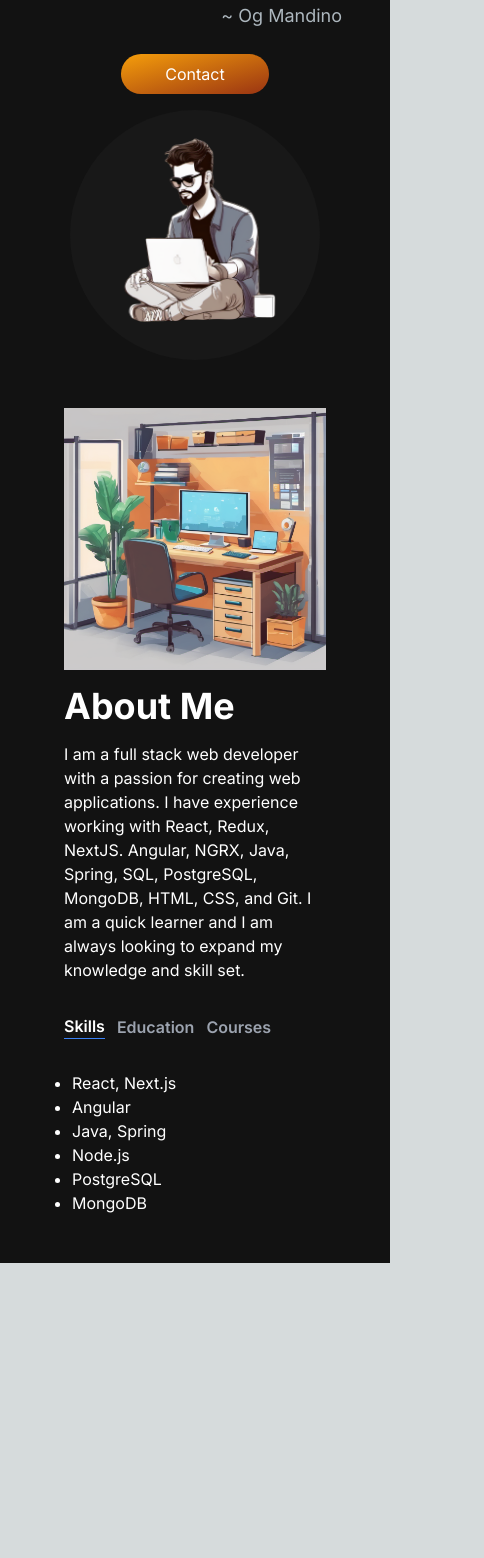
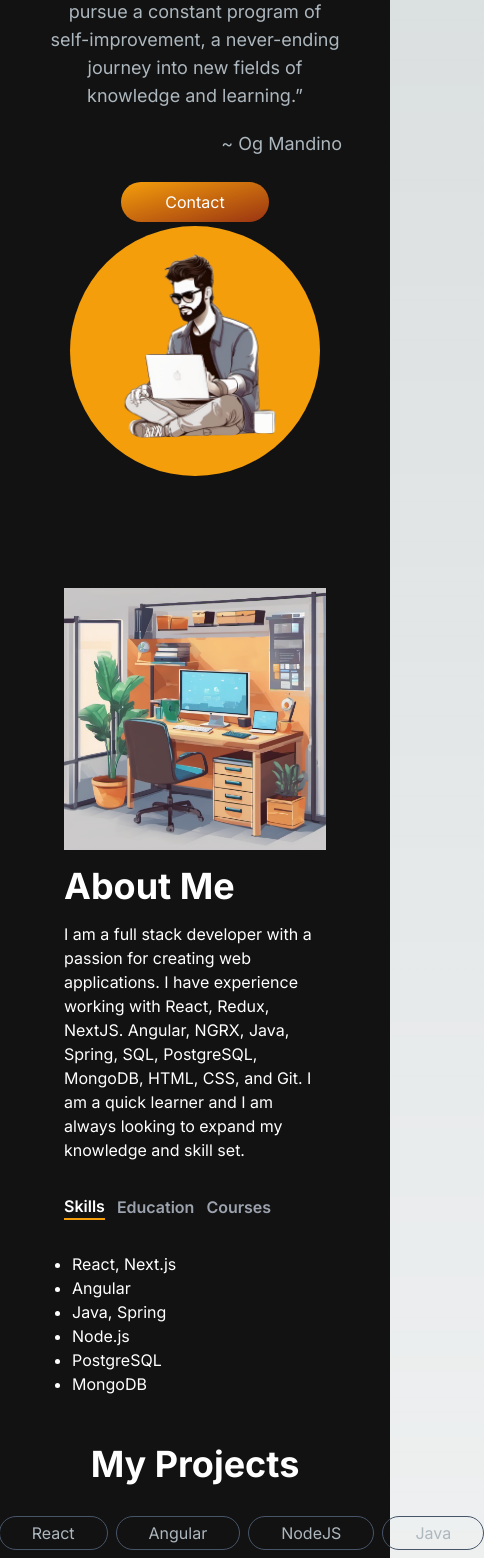
Before and after one commit to lenoox/portfolio, a Next.js app: page / in a window 390 px wide. Shown: the part 430-1988 px from the top of the page, 484 px wide, since content can reach past the window. Before the commit the page ends 1693 px from the top, so only its background shows below. Built offline with nearby package versions, Linux system fonts and the light colour scheme.

Commit message:
add projects section

```diff
--- a/src/app/components/AboutSection.tsx
+++ b/src/app/components/AboutSection.tsx
@@ -62,7 +62,7 @@ const AboutSection = () => {
                 <div className="mt-4 md:mt-0 text-left flex flex-col h-full">
                     <h2 className="text-4xl font-bold text-white mb-4">About Me</h2>
                     <p className="text-white text-base md:text-lg">
-                        I am a full stack web developer with a passion for creating web applications.
+                        I am a full stack developer with a passion for creating web applications.
                         I have experience working with React, Redux, NextJS. Angular, NGRX, Java, Spring, SQL,
                         PostgreSQL, MongoDB, HTML, CSS, and Git. I am a quick learner and I am always
                         looking to expand my knowledge and skill set.
--- a/src/app/components/HeroSection.tsx
+++ b/src/app/components/HeroSection.tsx
@@ -4,9 +4,9 @@ import Image from "next/image"
 import {TypeAnimation} from "react-type-animation";
 const HeroSection = ()=> {
     return (
-        <section className="grid grid-cols-1 lg:grid-cols-12 my-4">
+        <section className="grid grid-cols-1 lg:grid-cols-12 my-20">
             <div className="col-span-7 place-self-center place-items-center text-center sm:text-left grid lg:place-items-start">
-            <h1 className="text-white max-w-2xl mb-4 lg:text-6xl text-4xl font-extrabold">
+            <h1 className="text-white max-w-2xl my-5 lg:text-6xl text-4xl font-extrabold">
                 <span className="text-transparent bg-clip-text  bg-gradient-to-r from-amber-300 to-orange-600">Hello, I'm{" "}</span>
                 <div>
                     <TypeAnimation
@@ -25,7 +25,7 @@ const HeroSection = ()=> {
                 </div>
             </h1>
             <div>
-                <p className="text-[#ADB7BE] text-lg  lg:text-xl">
+                <p className="text-[#ADB7BE] text-lg my-5 lg:text-xl">
                     “In order to be knowledgeable in these changing times, we must pursue a constant program of self-improvement, a never-ending journey into new fields of knowledge and learning.”
                 </p>
                 <div  className="text-[#ADB7BE] text-lg mb-6 lg:text-xl text-right">~ Og Mandino</div>
@@ -34,8 +34,8 @@ const HeroSection = ()=> {
                 <button className="px-9 py-2 w-full text-md sm:w-fit  rounded-full mr-4 bg-gradient-to-br from-amber-500 to-orange-800 hover:bg-slate-200 text-white">Contact</button>
             </div>
             </div>
-            <div className="col-span-5 place-self-center mt-4 lg:mt-0">
-                <div className="rounded-full bg-[#181818] w-[250px] h-[250px] lg:w-[250px] lg:h-[250px] relative">
+            <div className="col-span-5 place-self-center mt-1 lg:mt-0">
+                <div className="rounded-full bg-amber-500  w-[250px] h-[250px] lg:w-[290px] lg:h-[290px] relative">
                     <Image src="/images/avatar.png" className="absolute transform -translate-x-1/2 -translate-y-1/2 top-1/2 left-1/2" width={300} height={300} alt="avatar image"/>
                 </div>
             </div>
--- /dev/null
+++ b/src/app/components/ProjectCard.tsx
@@ -0,0 +1,40 @@
+import React from "react";
+import Image from "next/image";
+import { CodeBracketIcon, EyeIcon } from "@heroicons/react/24/outline";
+import Link from "next/link";
+
+const ProjectCard = ({ sourceCode,imgUrl, title, description }) => {
+    return (
+        <div>
+            <div
+                className="group rounded-t-xl h-52 md:h-72 bg-center relative overflow-hidden"
+                src={imgUrl}
+                alt={title}
+                width={300}
+                height={200}
+                style={{ background: `url(${imgUrl})`, backgroundSize: "cover" }}
+            >
+                <div className="overlay absolute top-0 left-0 w-full h-full bg-[#181818] bg-opacity-0 hidden group-hover:flex group-hover:bg-opacity-80 transition-all duration-500 items-center justify-center">
+                    {/*<Link*/}
+                    {/*    href="/"*/}
+                    {/*    className="h-14 w-14 border-2 relative rounded-full border-[#ADB7BE] hover:border-white mr-4 group/link"*/}
+                    {/*>*/}
+                    {/*    <EyeIcon className="h-10 w-10 text-[#ADB7BE] group-hover/link:text-white absolute top-1/2 left-1/2 transform -translate-x-1/2 -translate-y-1/2" />*/}
+                    {/*</Link>*/}
+                    <Link
+                        href={sourceCode}
+                        className="h-14 w-14 border-2 relative rounded-full border-[#ADB7BE] hover:border-white group/link"
+                    >
+                        <CodeBracketIcon className="h-10 w-10 text-[#ADB7BE] group-hover/link:text-white absolute top-1/2 left-1/2 transform -translate-x-1/2 -translate-y-1/2" />
+                    </Link>
+                </div>
+            </div>
+            <div className="bg-[#181818] rounded-b-xl py-6 px-4 text-white">
+                <h5 className="font-lg font-semibold">{title}</h5>
+                <p className="text-[#ADB7BE]">{description}</p>
+            </div>
+        </div>
+    );
+};
+
+export default ProjectCard;
--- /dev/null
+++ b/src/app/components/ProjectTag.tsx
@@ -0,0 +1,18 @@
+import React from "react";
+
+const ProjectTag = ({ name, onClick, isSelected }) => {
+    const buttonStyles = isSelected
+        ? "text-white border-amber-500"
+        : "text-[#ADB7BE] border-slate-600 hover:border-white";
+
+    return (
+        <button
+            onClick={() => onClick(name)}
+            className={`border rounded-full mb-8 px-8 py-1 text-md md:text-xl cursor-pointer ${buttonStyles}`}
+        >
+            {name}
+        </button>
+    );
+};
+
+export default ProjectTag;
--- /dev/null
+++ b/src/app/components/ProjectsSection.tsx
@@ -0,0 +1,99 @@
+"use client";
+import React, { useState } from "react";
+import ProjectCard from "./ProjectCard";
+import ProjectTag from "./ProjectTag";
+
+const projectsData = [
+    {
+        id: 1,
+        title: "Portfolio Website",
+        description: "Next.JS, Tailwind",
+        image: "/images/projects/portfolio.png",
+        sourceCode: "https://github.com/lenoox/portfolio",
+        tag: ["All", "React"],
+    },
+    {
+        id: 2,
+        title: "Media Tracker",
+        description: "React 18, Unit test, React Testing Library/Jest, Tailwind CSS",
+        sourceCode: "https://github.com/lenoox/media-tracker",
+        image: "/images/projects/media-tracker.png",
+        tag: ["All", "React"],
+    },
+    {
+        id: 3,
+        title: "HR-Talent",
+        description: "Angular, State management, NodeJS, Nest.JS, PostgreSQL",
+        sourceCode: "https://github.com/lenoox?tab=repositories&q=hr-talent&type=&language=&sort=",
+        image: "/images/projects/Hr-Talent.png",
+        tag: ["All", "Angular","NodeJS"],
+    },
+    {
+        id: 4,
+        title: "ProMusic",
+        description: "Angular, Java, Spring, PostgreSQL",
+        sourceCode: "https://github.com/lenoox?tab=repositories&q=promusic&type=&language=&sort=",
+        image: "/images/projects/ProMusic.jpg",
+        tag: ["All", "Angular", "Java"],
+    },
+];
+const ProjectsSection = () => {
+    const [tag, setTag] = useState("All");
+
+    const filteredProjects = projectsData.filter((project) =>
+        project.tag.includes(tag)
+    );
+
+    const handleTagChange = (newTag) => {
+        console.log(newTag);
+        setTag(newTag);
+    };
+
+    return (
+        <>
+            <h2 className="text-center text-4xl font-bold text-white mt-4 mb-8 md:mb-12">
+                My Projects
+            </h2>
+            <div className="flex flex-row justify-center items-center gap-2 text-white my-6">
+                <ProjectTag
+                    name="All"
+                    onClick={handleTagChange}
+                    isSelected={tag === "All"}
+                />
+                <ProjectTag
+                    name="React"
+                    onClick={handleTagChange}
+                    isSelected={tag === "React"}
+                />
+                <ProjectTag
+                    name="Angular"
+                    onClick={handleTagChange}
+                    isSelected={tag == "Angular"}
+                />
+                <ProjectTag
+                    name="NodeJS"
+                    onClick={handleTagChange}
+                    isSelected={tag == "NodeJS"}
+                />
+                <ProjectTag
+                    name="Java"
+                    onClick={handleTagChange}
+                    isSelected={tag == "Java"}
+                />
+            </div>
+            <div className="grid md:grid-cols-2 gap-8 md:gap-12">
+                {filteredProjects.map((project, index) => (
+                    <ProjectCard
+                        key={project.id}
+                        title={project.title}
+                        description={project.description}
+                        imgUrl={project.image}
+                        sourceCode={project.sourceCode}
+                    />
+                ))}
+            </div>
+        </>
+    );
+};
+
+export default ProjectsSection;
--- a/src/app/components/TabButton.tsx
+++ b/src/app/components/TabButton.tsx
@@ -2,7 +2,7 @@ import React from "react";
 
 const TabButton = ({ active, selectTab, children }) => {
     const buttonClasses = active
-        ? "text-white border-blue-500 border-b"
+        ? "text-white border-amber-500 border-b-2"
         : "text-gray-400";
 
     return (
--- a/src/app/page.tsx
+++ b/src/app/page.tsx
@@ -2,17 +2,17 @@ import HeroSection from "@app/components/HeroSection";
 import React from "react";
 import Navbar from "@app/components/Navbar";
 import AboutSection from "@app/components/AboutSection";
+import ProjectsSection from "@app/components/ProjectsSection";
 
 export default function Home() {
   return (
       <main className="flex min-h-screen flex-col bg-[#121212]">
-          <main className="flex min-h-screen flex-col bg-[#121212]">
-              <Navbar />
-              <div className="container mx-auto mt-24 px-12 py-4">
-                  <HeroSection />
-                  <AboutSection />
-              </div>
-          </main>
+          <Navbar />
+          <div className="container mt-24 mx-auto px-12 py-4">
+              <HeroSection />
+              <AboutSection />
+              <ProjectsSection />
+          </div>
       </main>
   );
 }
```
